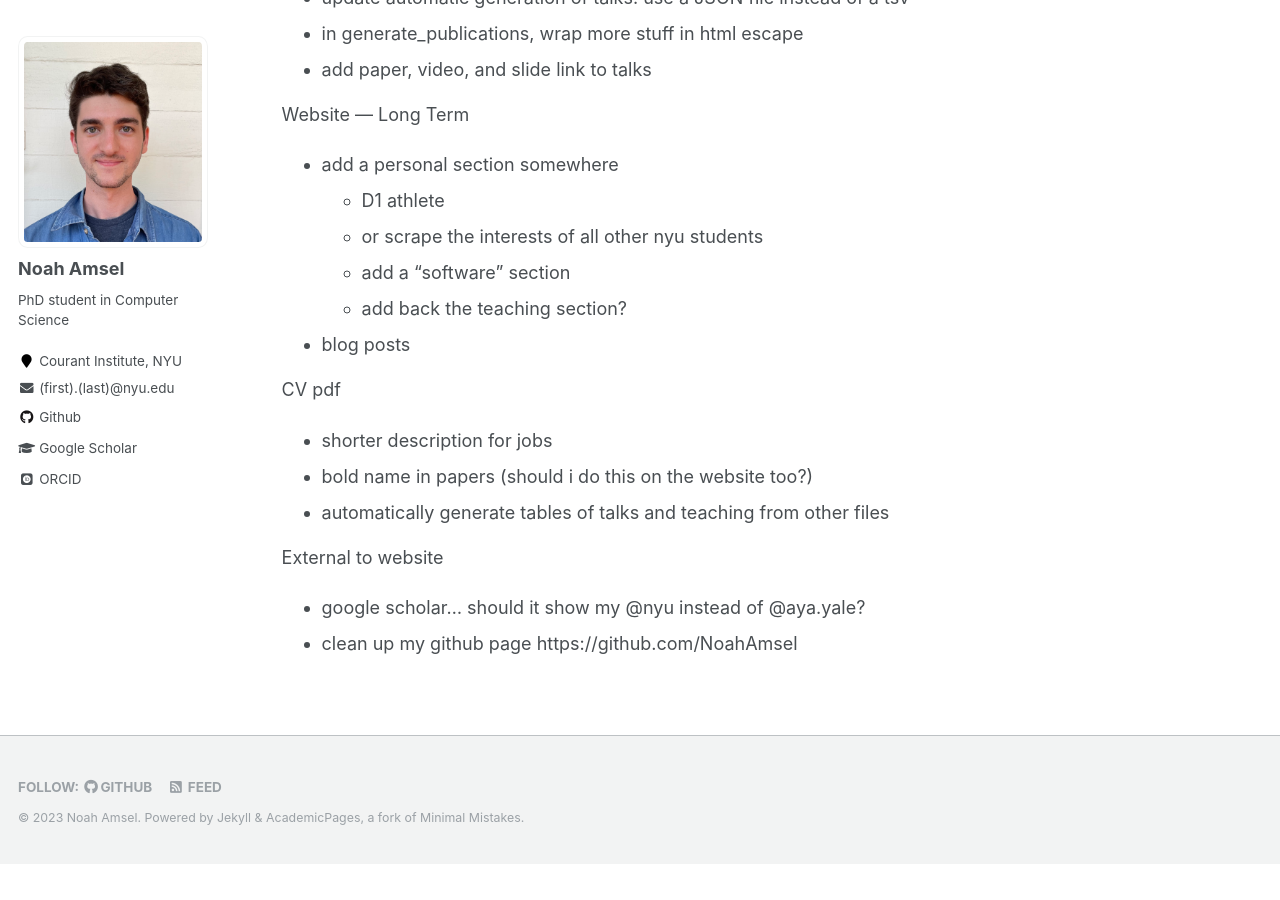
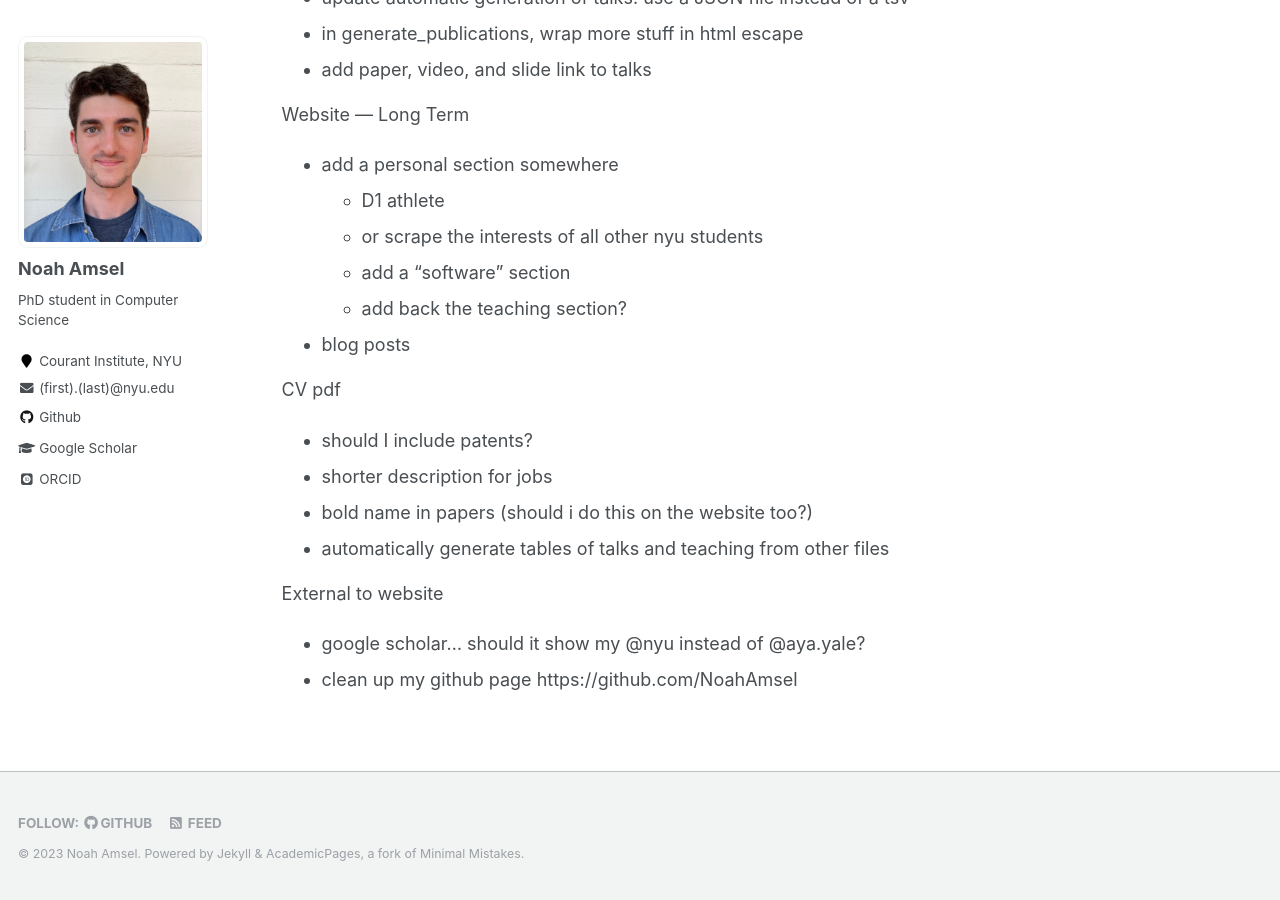
Before and after one commit to NoahAmsel/NoahAmsel.github.io, a Jekyll site: the page built from todo.md, in a window 1280 px wide and 900 px high, scrolled down 550 px. Built offline with Jekyll 4.4.1, drawn with Linux system fonts in a browser that asks for light colours; some web fonts are replaced; our own code applies the rules of GitHub Pages for plain Markdown files; before the commit the page ends 1414 px from its top, so only the background shows below that.

```diff
--- a/todo.md
+++ b/todo.md
@@ -21,6 +21,7 @@
 - blog posts
 
 CV pdf
+- should I include patents?
 - shorter description for jobs
 - bold name in papers (should i do this on the website too?)
 - automatically generate tables of talks and teaching from other files
```
Also changed, not shown: 2 other files.
